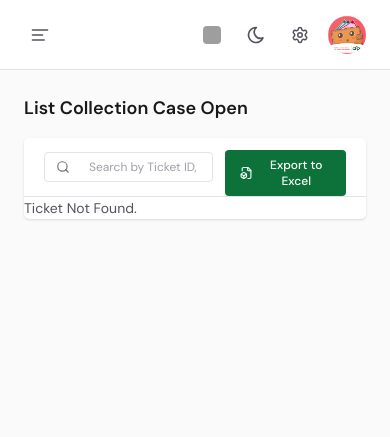
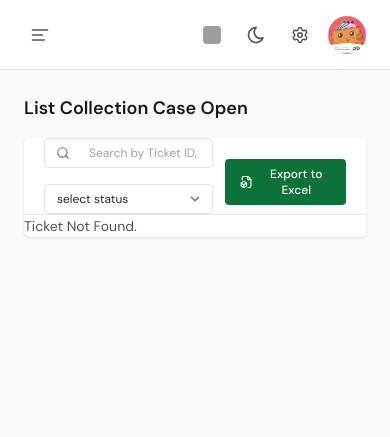
Before and after one commit to daniels-766/restructure, a Flask app: page /case-collection in a window 390 px wide. Shown: the top 437 px of the page. Run offline with Flask 3, Linux system fonts and the light colour scheme; the visitor is signed in with stand-in values (Sample User, id 1); data that the repository does not hold is empty; parts of the project's set-up code (start-up, migrations or seed data) failed here and were passed over; some libraries are stand-ins or nearby versions; some web fonts are replaced; grey boxes are pictures that could not be loaded.

Commit message:
update new feature "Filter Paid and Not Paid"

```diff
--- a/app.py
+++ b/app.py
@@ -1293,9 +1293,12 @@ def case_open():
 def case_collection():
     page = request.args.get('page', 1, type=int)
     search_query = request.args.get('search', '', type=str)
-
-    query = Ticket.query.filter_by(
-        case_progress=2).filter(Ticket.status != '3')
+    payment_status = request.args.get('payment_status', '', type=str)
+
+    query = Ticket.query.filter(
+        Ticket.case_progress == 2,
+        Ticket.status != '3'
+    )
 
     if search_query:
         query = query.filter(
@@ -1305,13 +1308,33 @@ def case_collection():
             )
         )
 
+    if payment_status in ['paid', 'not_paid']:
+        query = query.join(Tenor)
+
+        if payment_status == 'paid':
+            query = query.filter(
+                Tenor.total_nominal > Tenor.total_nominal_akhir
+            )
+
+        elif payment_status == 'not_paid':
+            query = query.filter(
+                Tenor.total_nominal == Tenor.total_nominal_akhir
+            )
+
     pagination = query.paginate(
-        page=page, per_page=10, error_out=False
+        page=page,
+        per_page=10,
+        error_out=False
     )
 
-    open_tickets = pagination.items
-
-    return render_template('case_collection.html', user=current_user, tickets=open_tickets, pagination=pagination, search_query=search_query)
+    return render_template(
+        'case_collection.html',
+        user=current_user,
+        tickets=pagination.items,
+        pagination=pagination,
+        search_query=search_query,
+        payment_status=payment_status
+    )
 
 
 @app.route('/case-collection-close', methods=['GET'])
--- a/templates/case_collection.html
+++ b/templates/case_collection.html
@@ -657,25 +657,40 @@
                         <a href="#" class="text-sm font-medium text-default-700" aria-current="page">List Collection Case</a>
                     </div>
                 </div>
-                <!-- ... bagian lain dari template ... -->
                 <div class="grid grid-cols-1 gap-5 mb-5">
                     <div class="card">
                         <div class="card-header">
-                            <div class="md:flex md:space-y-5 space-y-3.5 gap-3 items-center">
+                            <div class="md:flex items-center md:space-y-0 space-y-4 gap-3">
+                                <form method="GET" action="{{ url_for('case_collection') }}"
+                                class="md:flex items-center md:space-y-0 space-y-4 gap-3">
+
+                                <input type="hidden" name="page" value="1">
+
                                 <div class="relative">
-                                    <!-- Form untuk search, submit ke route yang sama dengan query parameter -->
-                                    <form method="GET" action="{{ url_for('case_collection') }}">
-                                        <!-- Sertakan query search sebelumnya agar tidak hilang saat pindah halaman -->
-                                        <input type="hidden" name="page" value="{{ pagination.page }}">
-                                        <input type="text" name="search" class="ps-11 form-input form-input-sm w-full"
-                                            placeholder="Search by Ticket ID, Name, Category..."
-                                            value="{{ search_query }}"> <!-- Tampilkan query search sebelumnya -->
-                                        <div class="absolute inset-y-0 start-0 flex items-center ps-3">
-                                            <i data-lucide="search"
-                                                class="size-3.5 flex items-center text-default-500"></i>
-                                        </div>
-                                    </form>
+                                    <input type="text" name="search"
+                                        class="ps-11 form-input form-input-sm w-full"
+                                        placeholder="Search by Ticket ID, Name..."
+                                        value="{{ search_query }}">
+                                    <div class="absolute inset-y-0 start-0 flex items-center ps-3">
+                                        <i data-lucide="search"
+                                        class="size-3.5 flex items-center text-default-500"></i>
+                                    </div>
                                 </div>
+
+                                <select name="payment_status"
+                                        class="form-input form-input-sm"
+                                        onchange="this.form.submit()">
+                                    <option value="">select status</option>
+                                    <option value="paid"
+                                        {% if payment_status == 'paid' %}selected{% endif %}>
+                                        Paid
+                                    </option>
+                                    <option value="not_paid"
+                                        {% if payment_status == 'not_paid' %}selected{% endif %}>
+                                        Not Paid
+                                    </option>
+                                </select>
+                            </form>
                             </div>
                             <div class="flex gap-2 items-center flex-wrap mt-3 md:mt-0">
                             <a type="button"
@@ -686,7 +701,6 @@
                             </a>
                             </div>
                         </div>
-
                         <div class="flex flex-col">
                             <div class="overflow-x-auto">
                                 <div class="min-w-full inline-block align-middle">
```
